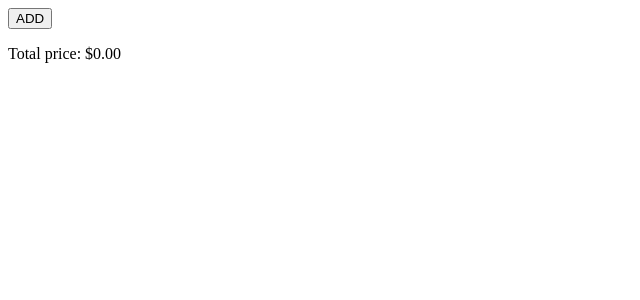
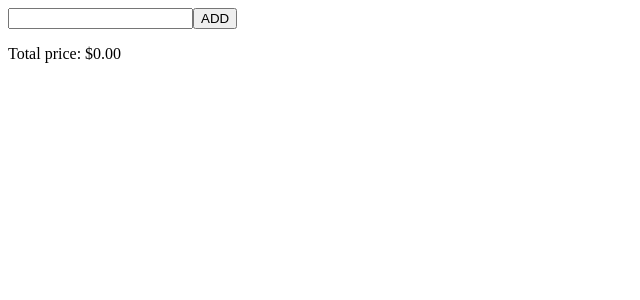
Before and after one commit to wishtack-training/wt-training-angular, an Angular app: page / in a window 1280 px wide. Shown: the top 300 px of the page, without its empty margins (0-640 px from the left). Built offline with nearby package versions, Linux system fonts and the light colour scheme.

Commit message:
🚧 add item form

```diff
--- a/src/app/cart/cart.component.html
+++ b/src/app/cart/cart.component.html
@@ -1,5 +1,10 @@
-<button (click)="addItem()">ADD</button>
+<form [formGroup]="itemFormGroup" (ngSubmit)="addItem()">
 
+  <input type="text">
+
+  <button type="submit">ADD</button>
+
+</form>
 
 <ul>
   <li *ngFor="let item of getItemList(); let last=last">
--- a/src/app/cart/cart.component.ts
+++ b/src/app/cart/cart.component.ts
@@ -1,4 +1,5 @@
 import { Component, OnInit } from '@angular/core';
+import { FormControl, FormGroup } from '@angular/forms';
 import { Cart } from './cart';
 import { createItem, Item } from './item';
 
@@ -9,10 +10,11 @@ import { createItem, Item } from './item';
 })
 export class CartComponent implements OnInit {
 
+  itemFormGroup = new FormGroup({
+    title: new FormControl()
+  });
+
   private _cart = new Cart();
-
-  constructor() {
-  }
 
   ngOnInit() {
   }
--- /dev/null
+++ b/src/app/item-form/item-form.component.html
@@ -0,0 +1 @@
+<p>item-form works!</p>
--- /dev/null
+++ b/src/app/item-form/item-form.component.ts
@@ -0,0 +1,16 @@
+import { Component, OnInit } from '@angular/core';
+
+@Component({
+  selector: 'as-item-form',
+  templateUrl: './item-form.component.html',
+  styleUrls: ['./item-form.component.css']
+})
+export class ItemFormComponent implements OnInit {
+
+  constructor() {
+  }
+
+  ngOnInit() {
+  }
+
+}
```
Also changed, not shown: src/app/app.module.ts (+6 -2 lines), src/app/item-form/item-form.component.css (added).
